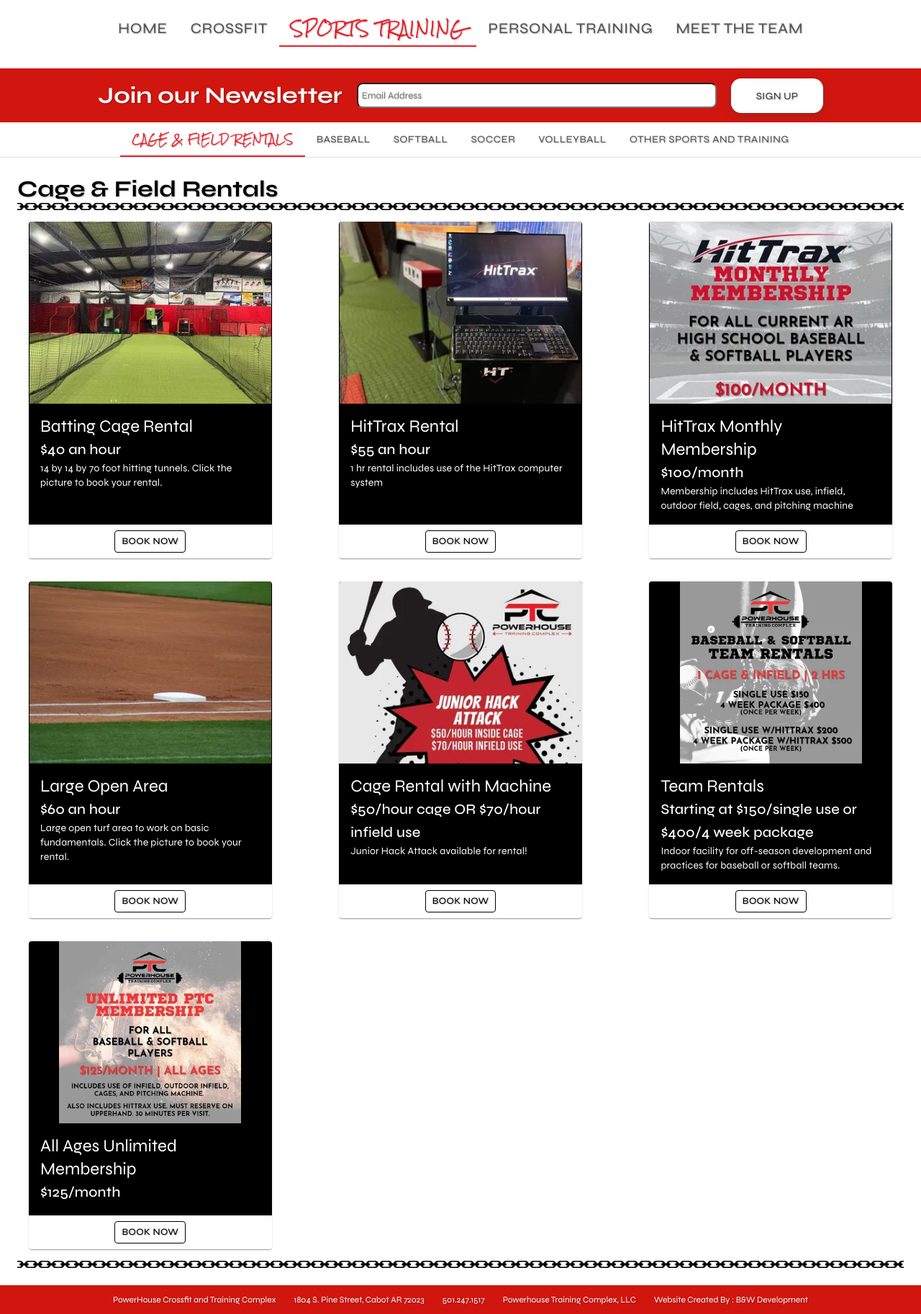
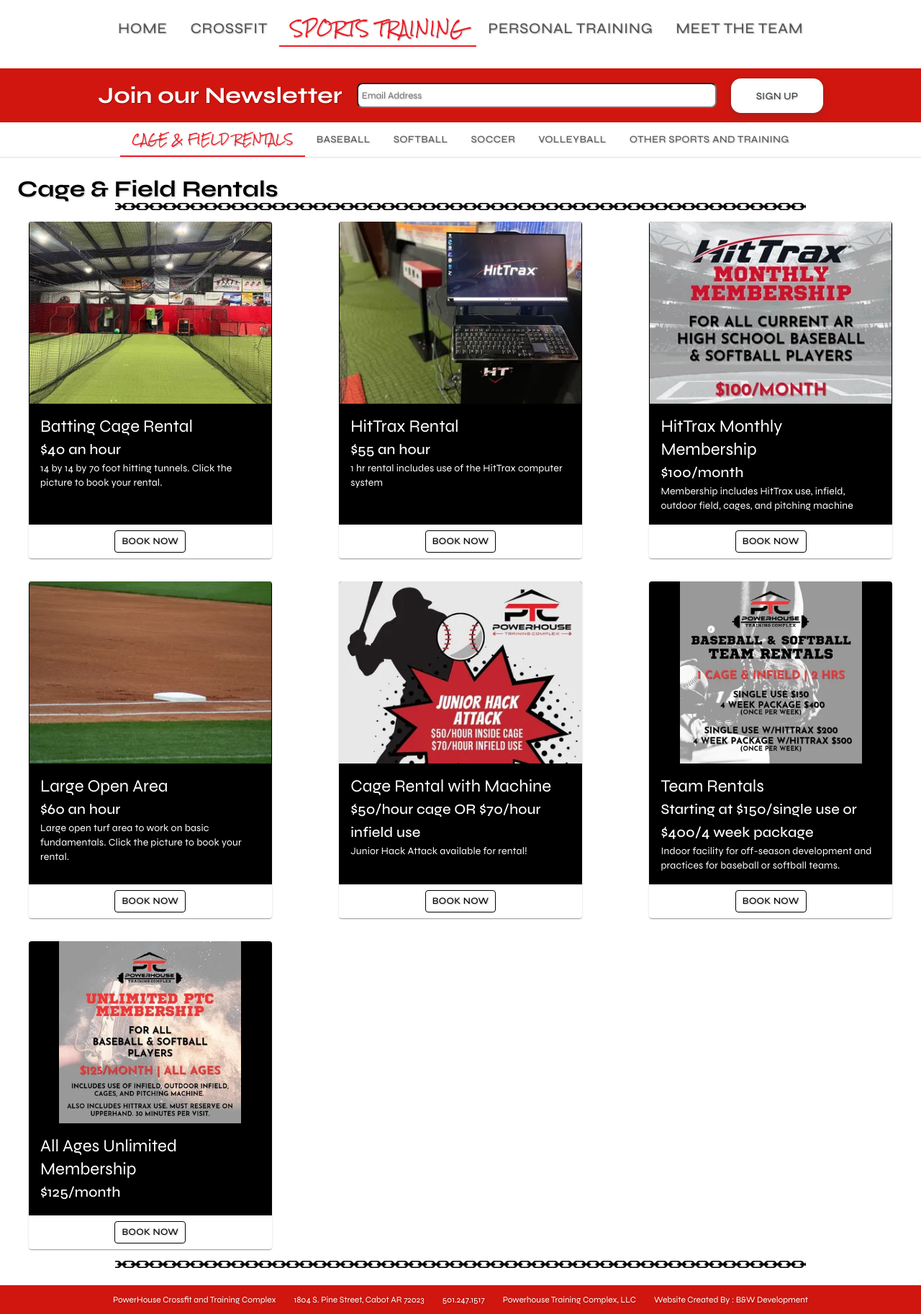
Before and after one commit to Powerhouse-Gym/powerhouse-gym, a React (Vite) app: page /training in a window 1280 px wide. Shown: the whole page at 72% size. Built offline with nearby package versions, Linux system fonts and the light colour scheme.

Commit message:
fixed chain on training for mobile

```diff
--- a/src/components/TrainingItem.jsx
+++ b/src/components/TrainingItem.jsx
@@ -64,13 +64,16 @@
                 {/* Top Chain */}
                 <div
                     style={{
-                        width: '100%',
+                        width: '75vw',
                         height: '10px',
                         backgroundImage: `url(${chainLink})`,
                         backgroundRepeat: 'repeat-x',
                         backgroundSize: 'auto 10px',
                         position: 'absolute',
                         top: 0,
+                        left: '50%', // Centering the chain
+                        transform: 'translateX(-50%)', // Centering the chain
+                        zIndex: 0, // Send it behind other content
                     }}
                 />
 
@@ -80,13 +83,16 @@
                 {/* Bottom Chain */}
                 <div
                     style={{
-                        width: '100%',
+                        width: '75vw',
                         height: '10px',
                         backgroundImage: `url(${chainLink})`,
                         backgroundRepeat: 'repeat-x',
                         backgroundSize: 'auto 10px',
                         position: 'absolute',
                         bottom: 0,
+                        left: '50%', // Centering the chain
+                        transform: 'translateX(-50%)', // Centering the chain
+                        zIndex: 0, // Send it behind other content
                     }}
                 />
             </div>
```
